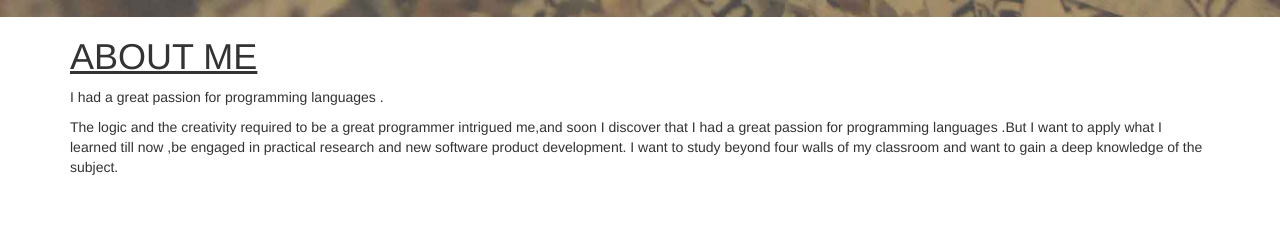
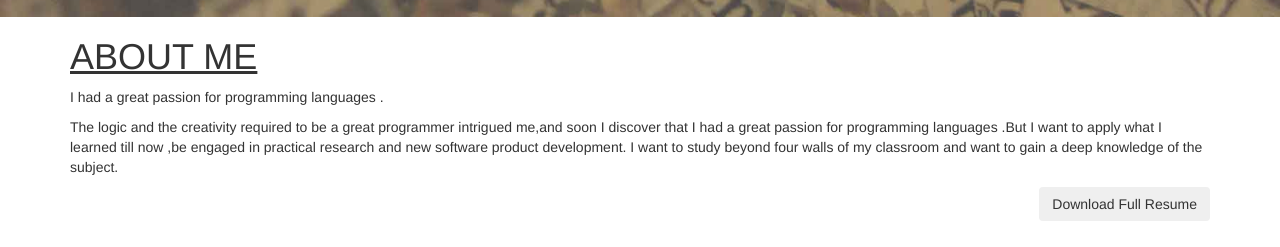
Before and after one commit to Vishakha96/Vishakha96.github.io, a plain HTML site: page about.html in a window 1280 px wide. Shown: the part 705-952 px from the top of the page. Drawn offline with nearby package versions, Linux system fonts and the light colour scheme.

Commit message:
Add files via upload

```diff
--- a/about.html
+++ b/about.html
@@ -60,6 +60,11 @@
   engaged in practical research and new software product development.
   I want to study beyond four walls of my classroom and want to gain a
   deep knowledge of the subject.</p>
+  <div class="row">
+        <div class="col-md-12 form-group">
+          <button class="btn pull-right" type="submit"><a href="Resume.pdf" download="Resume.pdf"></a>Download Full Resume</button>
+        </div>
+      </div>
   <br>
   <br>
   <br>
```
